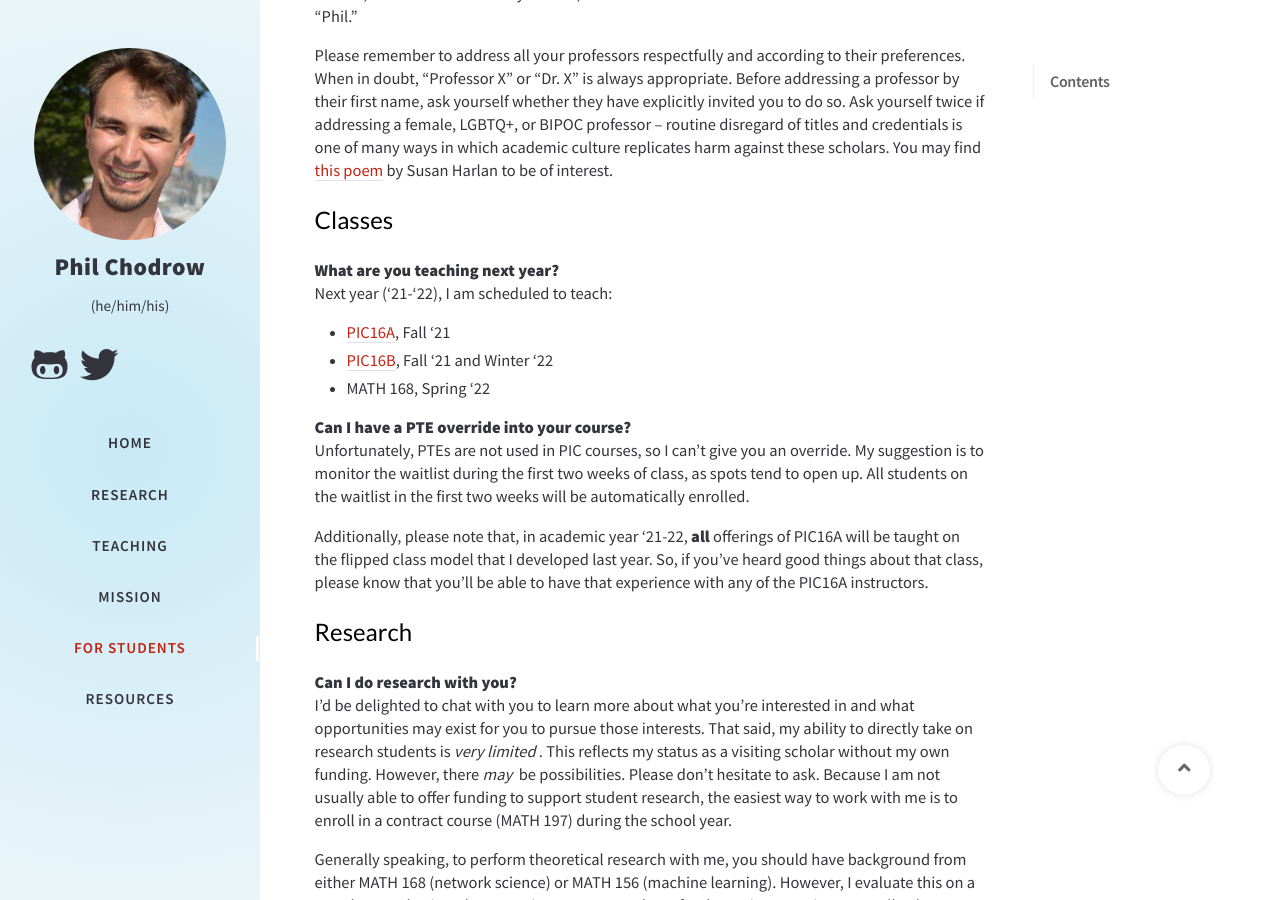
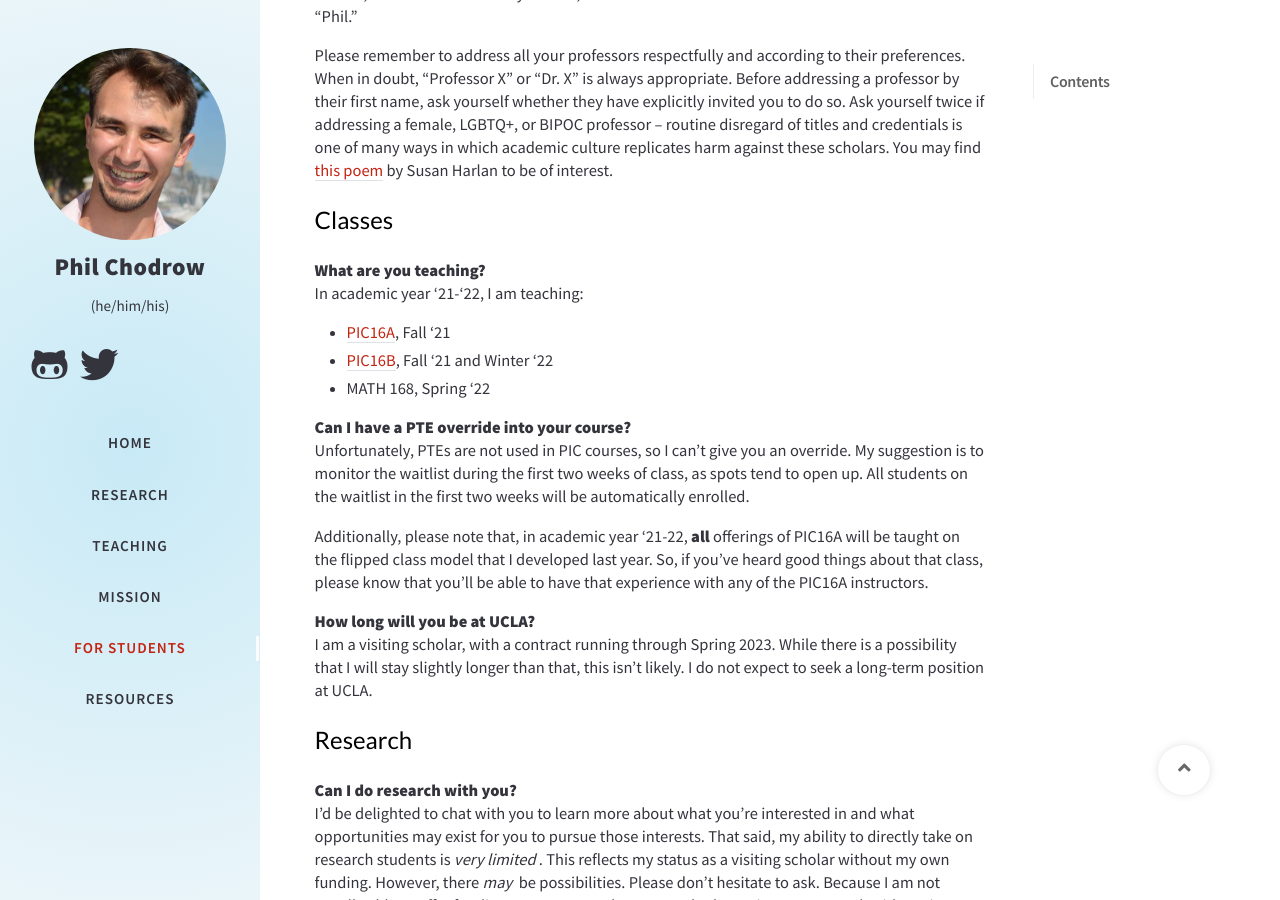
Before and after one commit to PhilChodrow/UCLA-website, a Jekyll site: the page built from _tabs/for-students.md, in a window 1280 px wide and 900 px high, scrolled down 446 px. Built offline with Jekyll 4.4.1, drawn with Linux system fonts in a browser that asks for light colours; nearby versions of some CDN libraries; comment, search, counter and statistics services are not loaded; a style sheet for code colours, icons or effects is not loaded.

Commit message:
Update for-students.md

```diff
--- a/_tabs/for-students.md
+++ b/_tabs/for-students.md
@@ -21,8 +21,8 @@ Please remember to address all your professors respectfully and according to the
 
 ## Classes
 
-**What are you teaching next year?** <br>
-Next year ('21-'22), I am scheduled to teach:
+**What are you teaching?** <br>
+In academic year '21-'22, I am teaching:
 
 - [PIC16A](https://philchodrow.github.io/PIC16A//), Fall '21
 - [PIC16B](https://philchodrow.github.io/PIC16B//), Fall '21 and Winter '22
@@ -32,6 +32,10 @@ Next year ('21-'22), I am scheduled to teach:
 Unfortunately, PTEs are not used in PIC courses, so I can't give you an override. My suggestion is to monitor the waitlist during the first two weeks of class, as spots tend to open up. All students on the waitlist in the first two weeks will be automatically enrolled.
 
 Additionally, please note that, in academic year '21-22, **all** offerings of PIC16A will be taught on the flipped class model that I developed last year. So, if you've heard good things about that class, please know that you'll be able to have that experience with any of the PIC16A instructors.
+
+**How long will you be at UCLA?** <br>
+I am a visiting scholar, with a contract running through Spring 2023. While there is a possibility that I will stay slightly longer than that, this isn't likely. I do not expect to seek a long-term position at UCLA.
+
 
 ## Research
 
```
